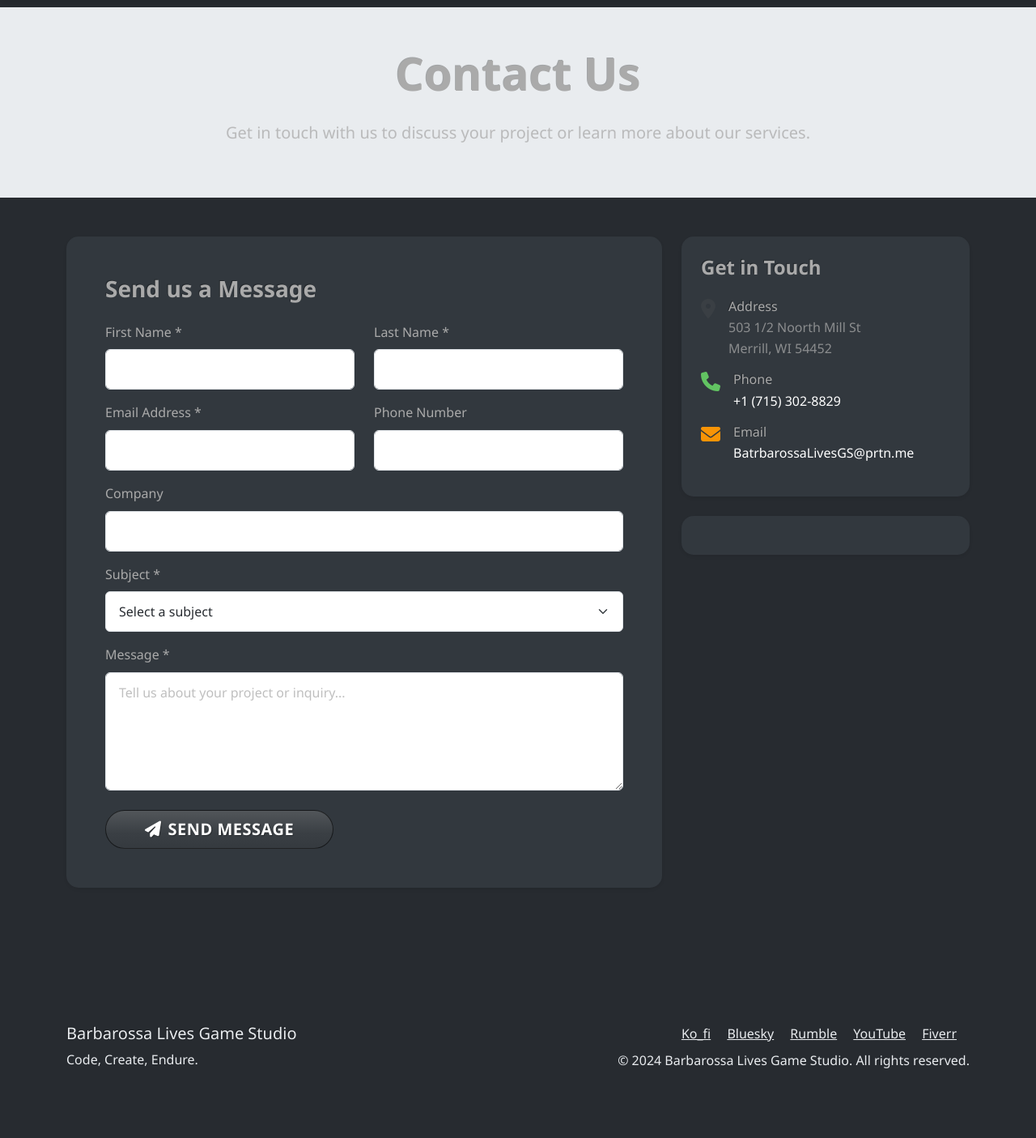
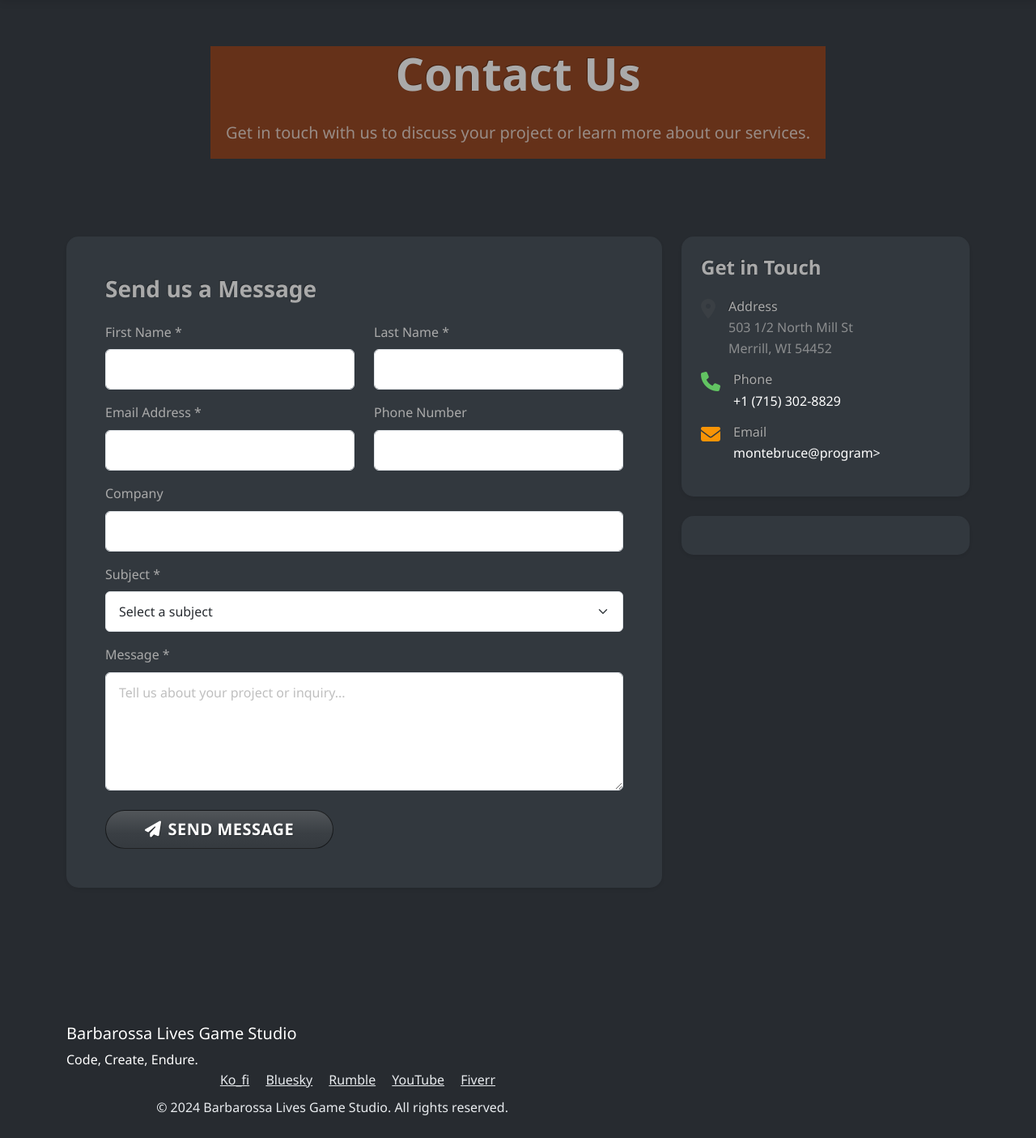
Before and after one commit to BarbarossaLives/mainsite_render, a Python web app: template templates/contact.html in a window 1280 px wide. Shown: the part 67-1472 px from the top of the page at 81% size. Before the commit the page ends 1386 px from the top, so only its background shows below. Run offline with Jinja, Linux system fonts and the light colour scheme; the template is opened without the code that fills it, so the values that code supplies are empty.

Commit message:
color changes

```diff
--- a/templates/business_solutions.html
+++ b/templates/business_solutions.html
@@ -18,7 +18,7 @@
 </section>
 
 <!-- Solutions Showcase Section -->
-<section class="py-5">
+<section class="py-5 bg-dark">
     <div class="container">
         <div class="row g-4">
             <div class="col-md-4">
--- a/templates/contact.html
+++ b/templates/contact.html
@@ -4,10 +4,10 @@
 
 {% block content %}
 <!-- Contact Hero Section -->
-<section class="py-5 bg-light" style="background: #653119;">
+<section class="py-5 bg-dark" >
     <div class="container">
         <div class="row">
-            <div class="col-lg-8 mx-auto text-center">
+            <div class="col-lg-8 mx-auto text-center" style="background: #653119;">
                 <h1 class="display-4 fw-bold mb-4">Contact Us</h1>
                 <p class="lead text-muted">
                     Get in touch with us to discuss your project or learn more about our services.
@@ -86,7 +86,7 @@
                             <div>
                                 <h6 class="mb-1">Address</h6>
                                 <p class="text-muted mb-0">
-                                    503 1/2 Noorth Mill St<br>
+                                    503 1/2 North Mill St<br>
                                     Merrill, WI 54452
                                 </p>
                             </div>
@@ -109,7 +109,7 @@
                             <div>
                                 <h6 class="mb-1">Email</h6>
                                 <p class="text-muted mb-0">
-                                    <a href="mailto:BarbarossaLivesGS.proton.me" class="text-decoration-none">BatrbarossaLivesGS@prtn.me</a>
+                                    <a href="mailto:montebruce@proton.me" class="text-decoration-none">montebruce@program>
                                 </p>
                             </div>
                         </div>
```
